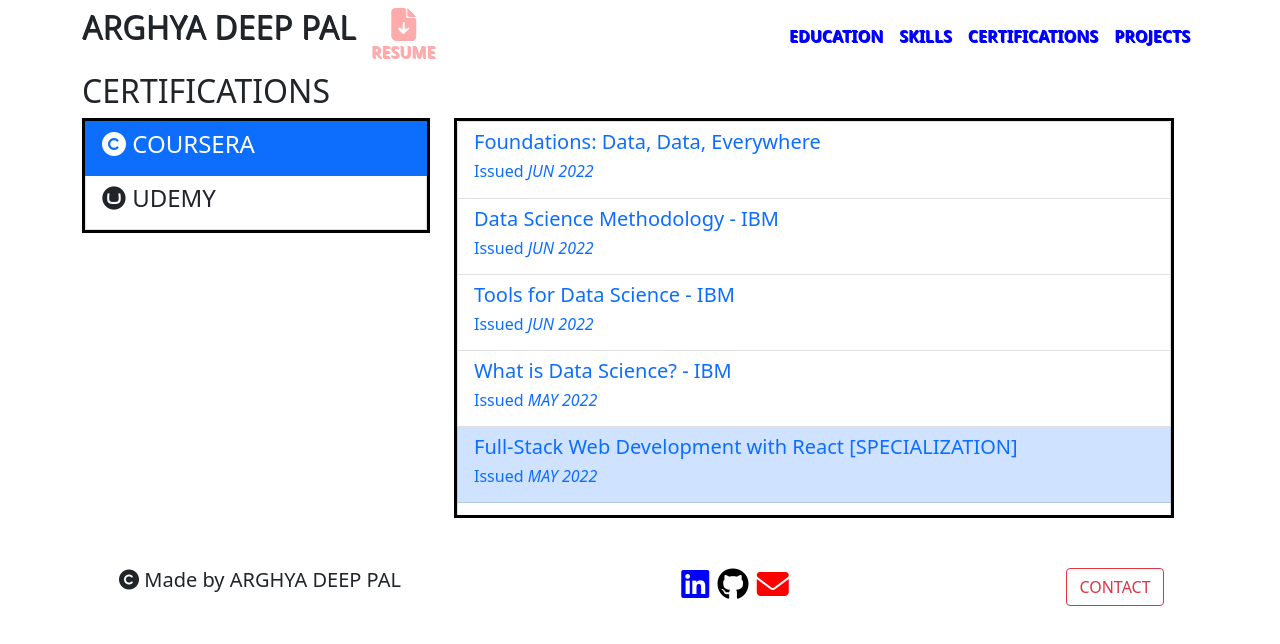
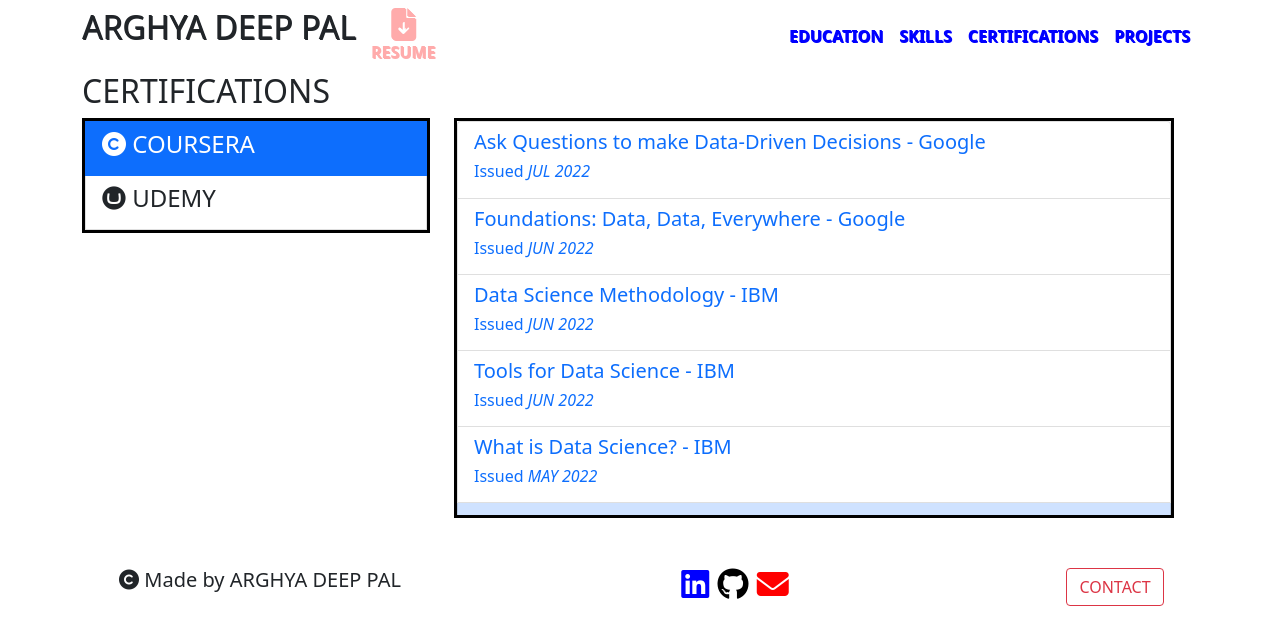
Before and after one commit to Arghyadeep7/Resume, a React (Create React App) app: page /certifications in a window 1280 px wide. Shown: the top 644 px of the page. Built offline with nearby package versions, Linux system fonts and the light colour scheme.

Commit message:
Resume and Certificates updated

```diff
--- a/src/components/Certifications.js
+++ b/src/components/Certifications.js
@@ -35,8 +35,15 @@
                   <ListGroup>
 
                     <ListGroup.Item>
+                      <a href='https://www.coursera.org/account/accomplishments/certificate/6JSZ4EUE4D5X' target='_blank' style={{textDecoration: 'none'}}>
+                        <h5>Ask Questions to make Data-Driven Decisions - Google</h5>
+                        <h6>Issued <i>JUL 2022</i></h6>
+                      </a>
+                    </ListGroup.Item>
+
+                    <ListGroup.Item>
                       <a href='https://www.coursera.org/account/accomplishments/certificate/WF6989UWSRXV' target='_blank' style={{textDecoration: 'none'}}>
-                        <h5>Foundations: Data, Data, Everywhere</h5>
+                        <h5>Foundations: Data, Data, Everywhere - Google</h5>
                         <h6>Issued <i>JUN 2022</i></h6>
                       </a>
                     </ListGroup.Item>
@@ -87,6 +94,13 @@
                       <a href='https://www.coursera.org/account/accomplishments/certificate/C24KMVPFLVPB' target='_blank' style={{textDecoration: 'none'}}>
                         <h5>Front-End Web UI Frameworks and Tools : Bootstrap 4</h5>
                         <h6>Issued <i>AUG 2021</i></h6>
+                      </a>
+                    </ListGroup.Item>
+
+                    <ListGroup.Item>
+                      <a href='https://www.coursera.org/account/accomplishments/certificate/VM2EZNJVATPJ' target='_blank' style={{textDecoration: 'none'}}>
+                        <h5>HTML, CSS and Javascript for Web Developers</h5>
+                        <h6>Issued <i>JUL 2022</i></h6>
                       </a>
                     </ListGroup.Item>
 
```
Also changed, not shown: 1 other file (tests, documents, lock files or other folders).
